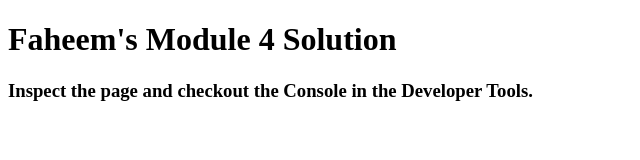
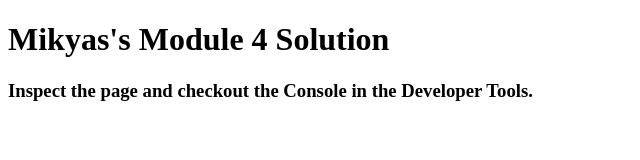
Before and after one commit to MikyasDamtew/MikyasDamtew.github.io, a plain HTML site: page module-4-solution/index.html in a window 1280 px wide. Shown: the whole page, without its empty margins (0-640 px from the left). Drawn offline with Linux system fonts and the light colour scheme.

Commit message:
Update index.html

```diff
--- a/module-4-solution/index.html
+++ b/module-4-solution/index.html
@@ -11,7 +11,7 @@
   <script src="script.js"></script>
 </head>
 <body>
-  <h1>Faheem's Module 4 Solution</h1>
+  <h1>Mikyas's Module 4 Solution</h1>
   <h3>Inspect the page and checkout the Console in the Developer Tools.</h3>
 </body>
 </html>
```
